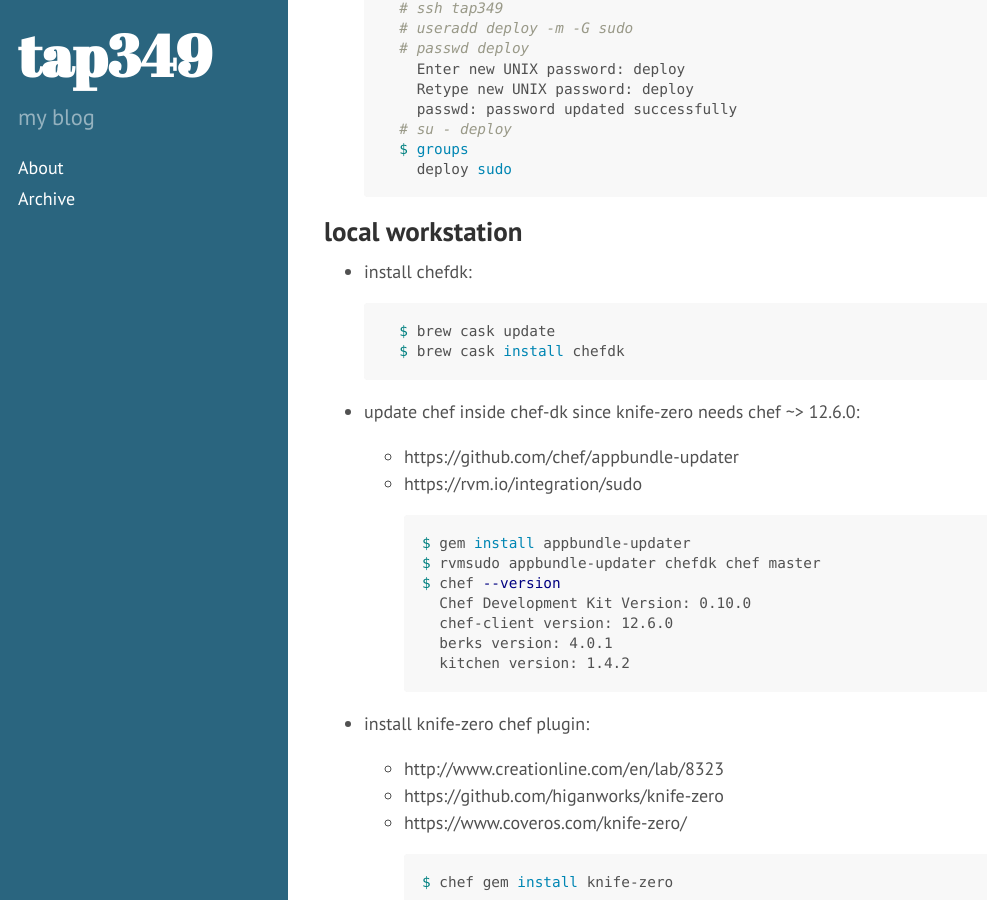
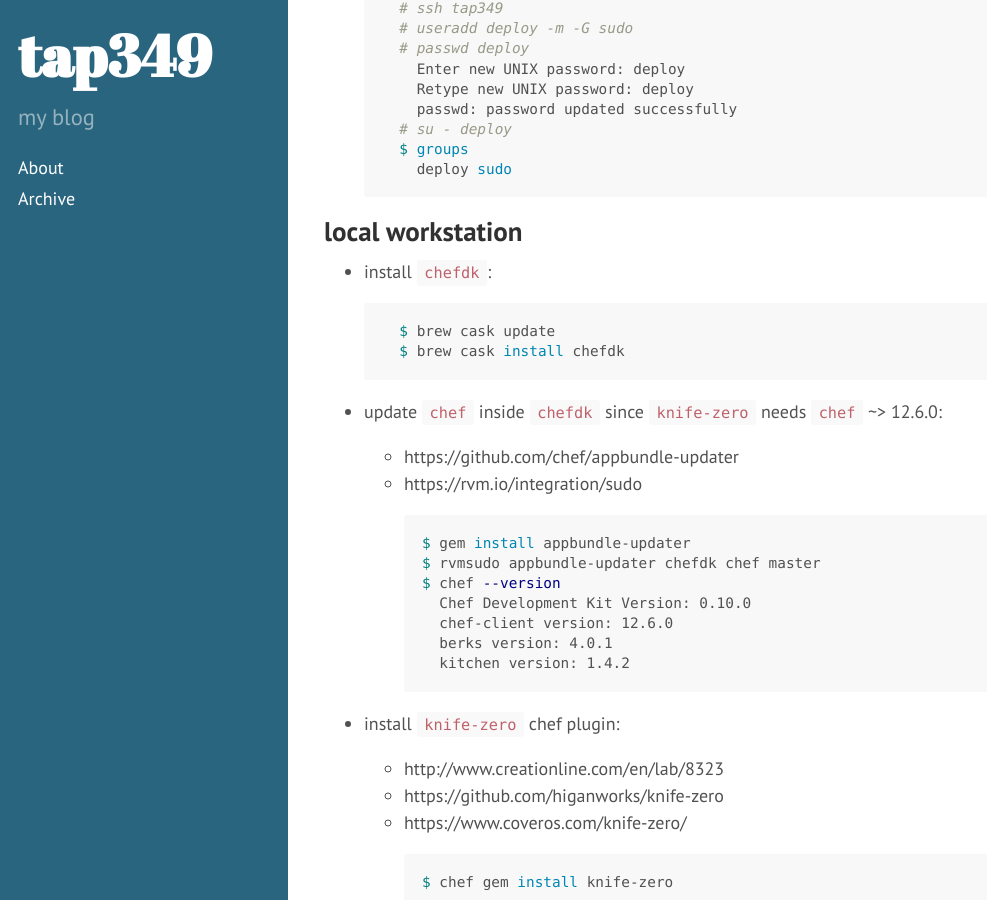
Before and after one commit to tap349/tap349.github.io, a Jekyll site: the page built from _posts/2016-01-24-chef-umka-log.md, in a window 1280 px wide and 900 px high, scrolled down 810 px. Shown: the whole window, without its empty margins (0-987 px from the left). Built offline with Jekyll 4.4.1, drawn with Linux system fonts in a browser that asks for light colours; Markdown is read by kramdown in place of the engine named in the settings.

Commit message:
update 2016-01-26_15:13:31

````diff
--- a/_posts/2016-01-24-chef-umka-log.md
+++ b/_posts/2016-01-24-chef-umka-log.md
@@ -50,7 +50,7 @@ NOTE: `tap349` is a preconfigured host in _~/.ssh/config_ with root user
 
 ## local workstation
 
-- install chefdk:
+- install `chefdk`:
 
     ```sh
     $ brew cask update
@@ -58,7 +58,7 @@ NOTE: `tap349` is a preconfigured host in _~/.ssh/config_ with root user
     ```
 
 
-- update chef inside chef-dk since knife-zero needs chef ~> 12.6.0:
+- update `chef` inside `chefdk` since `knife-zero` needs `chef` ~> 12.6.0:
 
   - https://github.com/chef/appbundle-updater
   - https://rvm.io/integration/sudo
@@ -73,7 +73,7 @@ NOTE: `tap349` is a preconfigured host in _~/.ssh/config_ with root user
       kitchen version: 1.4.2
     ```
 
-- install knife-zero chef plugin:
+- install `knife-zero` chef plugin:
 
   - http://www.creationline.com/en/lab/8323
   - https://github.com/higanworks/knife-zero
````
